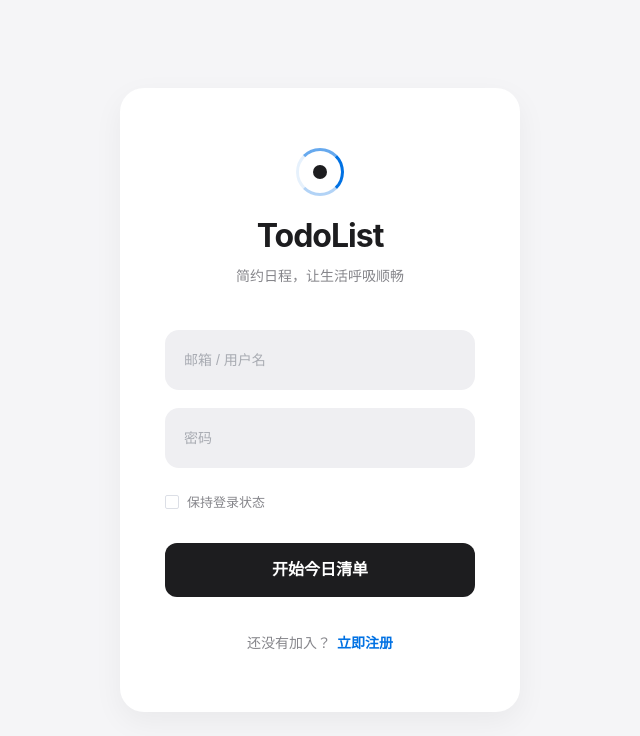
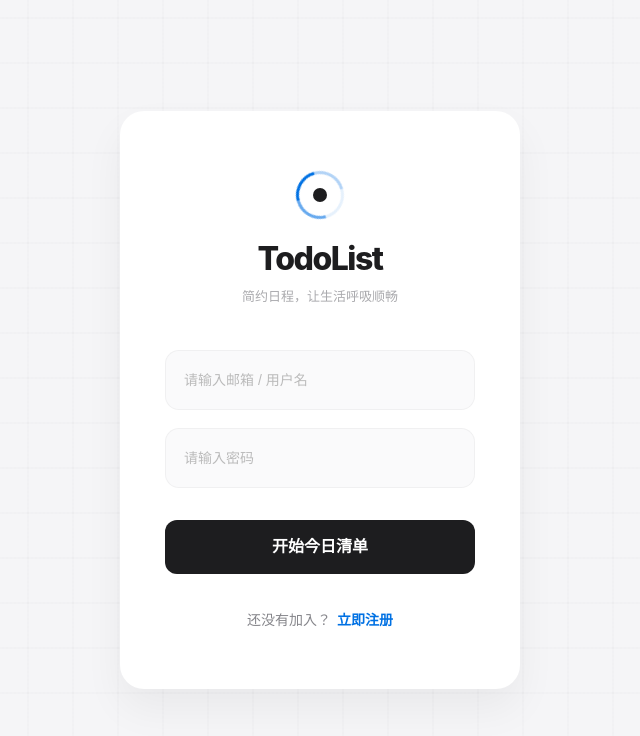
Before and after one commit to Fakhripm/lptest-todo-list-vue3-express, a Vue app in the folder client/: page /login in a window 1280 px wide. Shown: the top 736 px of the page, without its empty margins (320-960 px from the left). Built offline with nearby package versions, Linux system fonts and the light colour scheme; no server answers.

Commit message:
优化登录页面

```diff
--- a/client/src/assets/styles/global.scss
+++ b/client/src/assets/styles/global.scss
@@ -1,6 +1,4 @@
 /* global.scss */
-// 注意：使用 @use 引入变量时，变量需要通过 文件名.变量名 使用
-// 但因为我们在 vite 配置里注入了，这里可以简单点，只放全局基础样式
 @use './variables.scss' as vars;
 @use './mixins.scss' as mix;
 
@@ -15,7 +13,7 @@ body,
 #app {
   height: 100%;
   width: 100%;
-  background-color: vars.$bg-color; // 这里的 vars 对应上面 as 的别名
+  background-color: vars.$bg-color;
   -webkit-font-smoothing: antialiased;
   font-family: 'SF Pro Display', 'PingFang SC', sans-serif;
 }
--- a/client/src/assets/styles/mixins.scss
+++ b/client/src/assets/styles/mixins.scss
@@ -1,13 +1,9 @@
-// mixins.scss
-
-// 快速 Flex 居中
 @mixin flex-center {
   display: flex;
   justify-content: center;
   align-items: center;
 }
 
-// 按钮微交互动画
 @mixin active-push {
   transition: transform 0.2s cubic-bezier(0.4, 0, 0.2, 1);
   &:active {
--- a/client/src/views/login/loginIndex.vue
+++ b/client/src/views/login/loginIndex.vue
@@ -1,5 +1,7 @@
 <template>
   <div class="login-wrapper">
+    <div class="grid-overlay"></div>
+
     <el-card class="login-card" shadow="always">
       <div class="login-content">
         <div class="header-section">
@@ -11,26 +13,28 @@
           <p class="brand-subtitle">简约日程，让生活呼吸顺畅</p>
         </div>
 
-        <el-form class="login-form">
+        <el-form class="login-form" ref="formRef">
           <el-form-item>
-            <el-input placeholder="邮箱 / 用户名" size="large" class="custom-input" />
+            <el-input
+              placeholder="请输入邮箱 / 用户名"
+              size="large"
+              class="custom-input"
+              clearable
+            />
           </el-form-item>
 
           <el-form-item>
             <el-input
               type="password"
-              placeholder="密码"
+              placeholder="请输入密码"
               show-password
               size="large"
               class="custom-input"
+              clearable
             />
           </el-form-item>
 
-          <div class="form-options">
-            <el-checkbox label="保持登录状态" />
-          </div>
-
-          <el-form-item>
+          <el-form-item class="submit-item">
             <el-button type="primary" class="submit-btn"> 开始今日清单 </el-button>
           </el-form-item>
         </el-form>
@@ -44,7 +48,12 @@
   </div>
 </template>
 
-<script setup lang="ts"></script>
+<script setup lang="ts">
+/**
+ * 此时暂无 Script 逻辑
+ * 后续可在此处添加 handleLogin 异步请求
+ */
+</script>
 
 <style lang="scss" scoped>
 @use 'sass:color';
@@ -56,6 +65,22 @@
   justify-content: center;
   align-items: center;
   background-color: $bg-color;
+  position: relative;
+  overflow: hidden;
+}
+
+/* 极简网格线：提供秩序感与清单感 */
+.grid-overlay {
+  position: absolute;
+  inset: 0;
+  pointer-events: none;
+  z-index: 0;
+  // 线条透明度调至 0.03，确保若隐若现不显脏
+  background-image:
+    linear-gradient(rgba($text-main, 0.03) 1px, transparent 1px),
+    linear-gradient(90deg, rgba($text-main, 0.03) 1px, transparent 1px);
+  background-size: 45px 45px;
+  background-position: center center;
 }
 
 .login-card {
@@ -63,7 +88,10 @@
   max-width: 400px;
   border-radius: $radius-card;
   border: none;
-  box-shadow: $shadow-soft !important;
+  // 使用更细腻的软阴影
+  box-shadow: 0 20px 40px rgba(0, 0, 0, 0.05) !important;
+  position: relative;
+  z-index: 1;
 
   :deep(.el-card__body) {
     padding: 60px 45px;
@@ -82,9 +110,7 @@
       width: 48px;
       height: 48px;
       margin-bottom: 20px;
-      display: flex;
-      justify-content: center;
-      align-items: center;
+      @include flex-center;
 
       .circle-ring {
         position: absolute;
@@ -96,7 +122,7 @@
         border-bottom-color: rgba($primary-color, 0.1);
         border-left-color: rgba($primary-color, 0.6);
         border-radius: 50%;
-        animation: rotate-ring 4s linear infinite;
+        animation: rotate-ring 6s linear infinite; // 减缓速度，更显沉稳
       }
 
       .circle-core {
@@ -104,42 +130,33 @@
         height: 14px;
         background-color: $text-main;
         border-radius: 50%;
-        transition: all 0.4s ease;
+        transition: all 0.4s cubic-bezier(0.175, 0.885, 0.32, 1.275);
       }
     }
 
-    &:hover {
-      .circle-core {
-        transform: scale(1.4);
-        background-color: $primary-color;
-      }
+    &:hover .circle-core {
+      transform: scale(1.3);
+      background-color: $primary-color;
     }
 
     .brand-title {
       font-size: 32px;
-      font-weight: 700;
+      font-weight: 850; // 增强字重
       color: $text-main;
       margin: 0;
-      letter-spacing: -1px;
+      letter-spacing: -1.5px; // 紧缩字间距，提升设计感
     }
 
     .brand-subtitle {
-      font-size: 14px;
+      font-size: 13px;
       color: $text-gray;
-      margin-top: 10px;
+      opacity: 0.7;
+      margin-top: 8px;
     }
   }
 
-  .form-options {
-    margin-bottom: 25px;
-    :deep(.el-checkbox__label) {
-      font-size: 13px;
-      color: $text-gray;
-    }
-    :deep(.el-checkbox__input.is-checked .el-checkbox__inner) {
-      background-color: $text-main;
-      border-color: $text-main;
-    }
+  .submit-item {
+    margin-top: 32px;
   }
 
   .submit-btn {
@@ -150,11 +167,13 @@
     border-radius: $radius-base;
     font-size: 16px;
     font-weight: 600;
+    transition: all 0.3s cubic-bezier(0.4, 0, 0.2, 1);
     @include active-push;
 
     &:hover {
-      background-color: color.adjust($text-main, $lightness: 10%);
-      box-shadow: 0 8px 20px rgba(0, 0, 0, 0.1);
+      background-color: #222;
+      box-shadow: 0 10px 20px -10px rgba(0, 0, 0, 0.4);
+      transform: translateY(-2px); // 悬停微浮起
     }
   }
 
@@ -171,6 +190,10 @@
     .register-link {
       color: $primary-color;
       font-weight: 600;
+      transition: opacity 0.2s;
+      &:hover {
+        opacity: 0.8;
+      }
     }
   }
 }
@@ -185,16 +208,24 @@
 }
 
 :deep(.el-input__wrapper) {
-  background-color: color.adjust($bg-color, $lightness: -2%) !important;
+  background-color: rgba($bg-color, 0.5) !important;
   box-shadow: none !important;
   border-radius: $radius-input;
   padding: 10px 18px;
-  border: 1px solid transparent;
-  transition: all 0.2s;
+  border: 1px solid rgba(0, 0, 0, 0.04);
+  transition: all 0.25s ease;
 
   &.is-focus {
     background-color: #fff !important;
     border-color: $text-main !important;
+    box-shadow: 0 0 0 4px rgba($text-main, 0.05) !important;
+  }
+
+  .el-input__inner {
+    &::placeholder {
+      font-size: 14px;
+      color: #bbb;
+    }
   }
 }
 </style>
```
